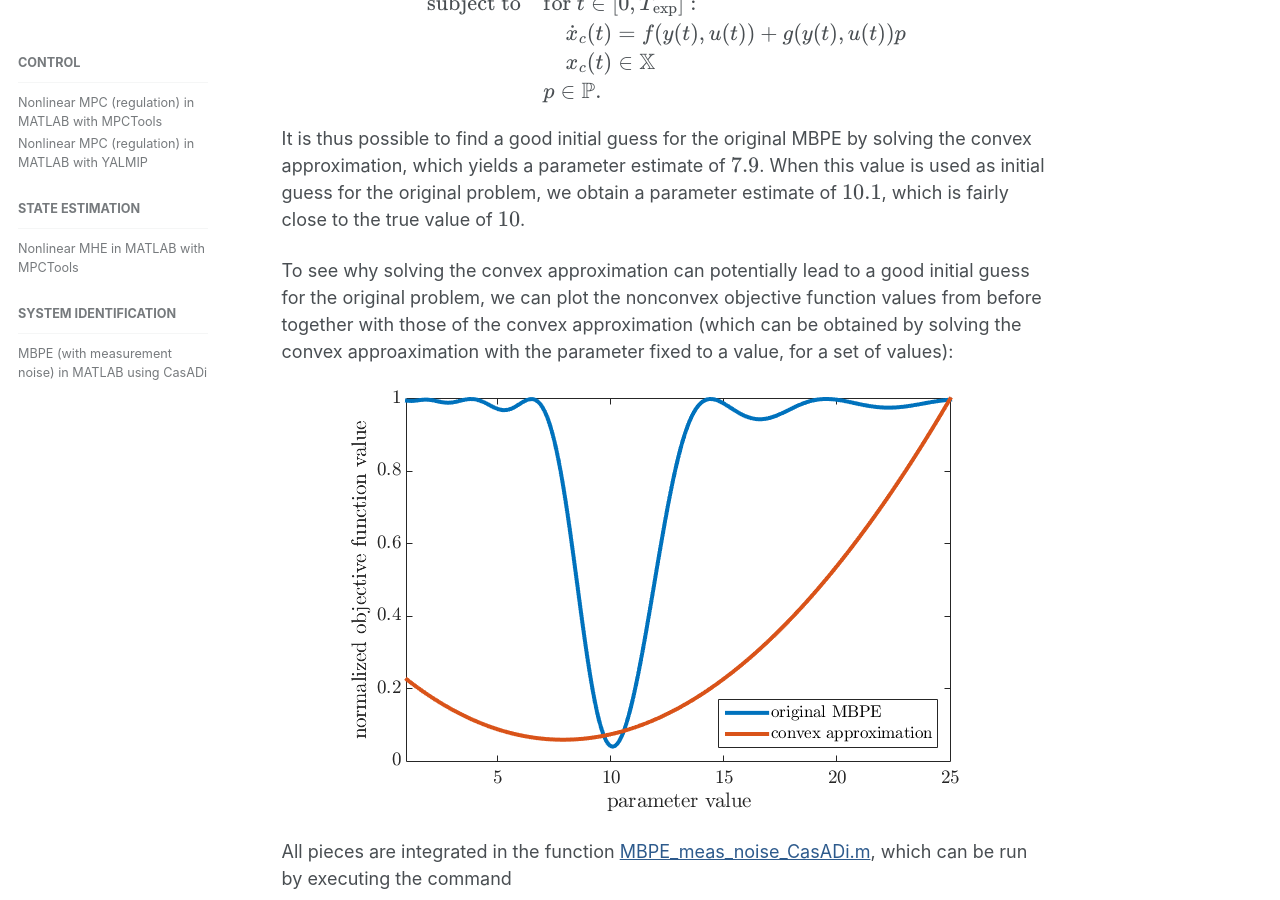
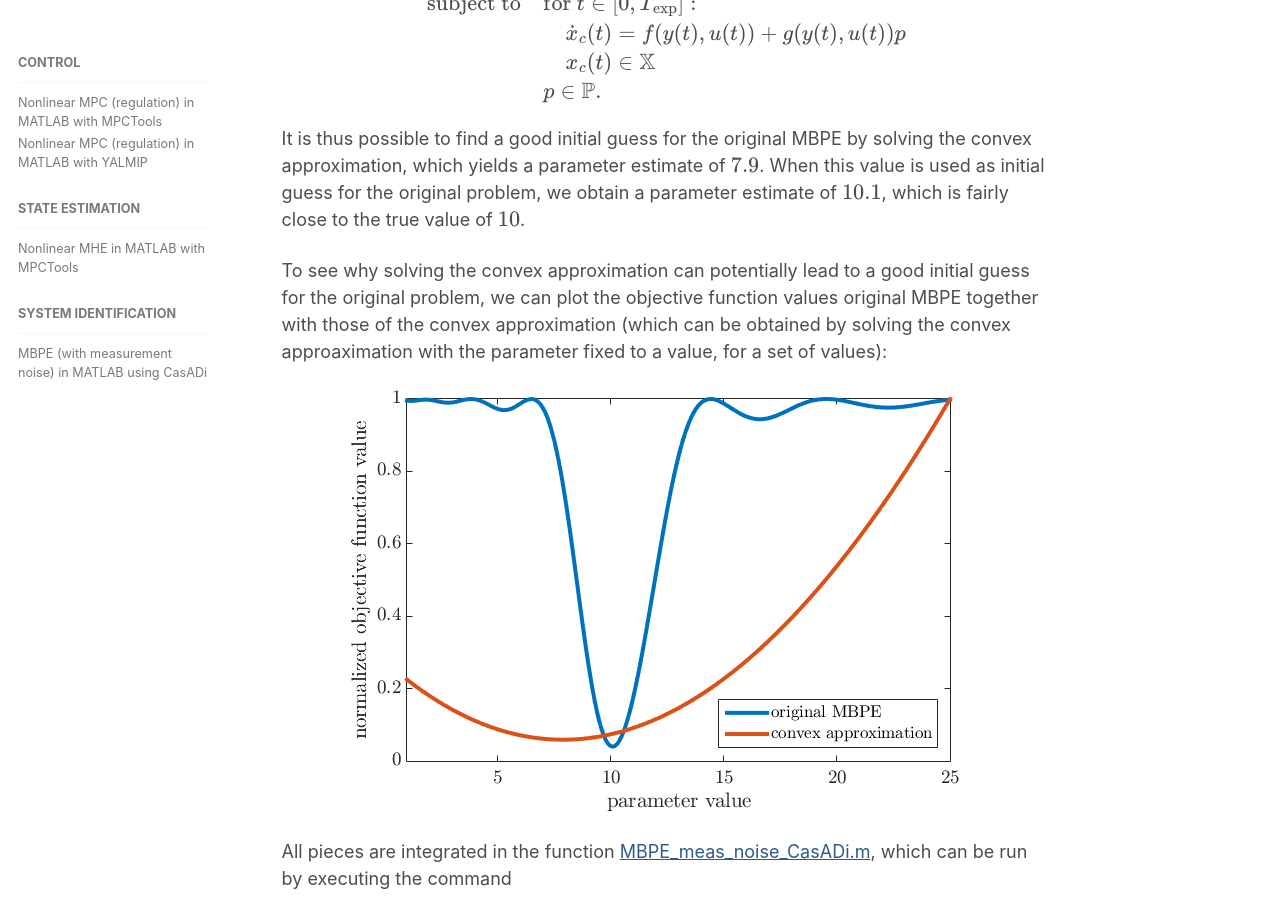
Before and after one commit to sirmatel/sirmatel.github.io, a Jekyll site: the page built from _posts/blog/2020-11-08-MBPE_meas_noise_CasADi.md, in a window 1280 px wide and 900 px high, scrolled down 6929 px. Built offline with Jekyll 4.4.1, drawn with Linux system fonts in a browser that asks for light colours; formulas are drawn with MathJax 3; comment, search, counter and statistics services are not loaded; some of the changed text lies outside the part shown.

Commit message:
Update 2020-11-08-MBPE_meas_noise_CasADi.md

`````diff
--- a/_posts/blog/2020-11-08-MBPE_meas_noise_CasADi.md
+++ b/_posts/blog/2020-11-08-MBPE_meas_noise_CasADi.md
@@ -245,7 +245,7 @@
 end
 ````
 
-If the above pieces are integrated and executed, we find that the optimization problem is successfully solved, and the solution is found as $$5.3$$, although the true parameter value is $$10$$. As explained in Bonilla et al. (2010)[^Bonilla2010], this is due to MBPE formulation having a nonconvex cost. This can be clearly seen by plotting the nonconvex objective function values (which can be obtained by solving the original MBPE problem with the parameter fixed to a value, for a set of values):
+If the above pieces are integrated and executed, we find that the optimization problem is successfully solved, and the solution is found as $$5.3$$, although the true parameter value is $$10$$. As explained in Bonilla et al. (2010)[^Bonilla2010], this is due to MBPE formulation having a nonconvex objective function. This can be clearly seen by plotting the objective function values (which can be obtained by solving the original MBPE problem with the parameter fixed to a value, for a set of values):
 ![MBPE with measurement noise using CasADi, results]({{ site.url }}/images/MBPE_meas_noise_CasADi_ncof_figure.png){: .center-image }
 
 We thus see why the MBPE formulation we created above yielded a parameter estimate value of $$5.3$$ that is far-off from the true value of $$10$$: Starting from an initial guess of $$4$$, the optimization procedure is getting stuck at a local minimum. Bonilla et al. (2010)[^Bonilla2010] propose a remedy that is formulated as follows:
@@ -274,7 +274,7 @@
 
 It is thus possible to find a good initial guess for the original MBPE by solving the convex approximation, which yields a parameter estimate of $$7.9$$. When this value is used as initial guess for the original problem, we obtain a parameter estimate of $$10.1$$, which is fairly close to the true value of $$10$$.
 
-To see why solving the convex approximation can potentially lead to a good initial guess for the original problem, we can plot the nonconvex objective function values from before together with those of the convex approximation (which can be obtained by solving the convex approaximation with the parameter fixed to a value, for a set of values):
+To see why solving the convex approximation can potentially lead to a good initial guess for the original problem, we can plot the objective function values original MBPE together with those of the convex approximation (which can be obtained by solving the convex approaximation with the parameter fixed to a value, for a set of values):
 ![MBPE with measurement noise using CasADi, results]({{ site.url }}/images/MBPE_meas_noise_CasADi_ncof_cof_figure.png){: .center-image }
 
 All pieces are integrated in the function <a href="https://sirmatel.github.io/assets/files/MBPE_meas_noise_CasADi.m" style="color: #2d5a8c; text-decoration:underline">MBPE_meas_noise_CasADi.m</a>, which can be run by executing the command
`````
